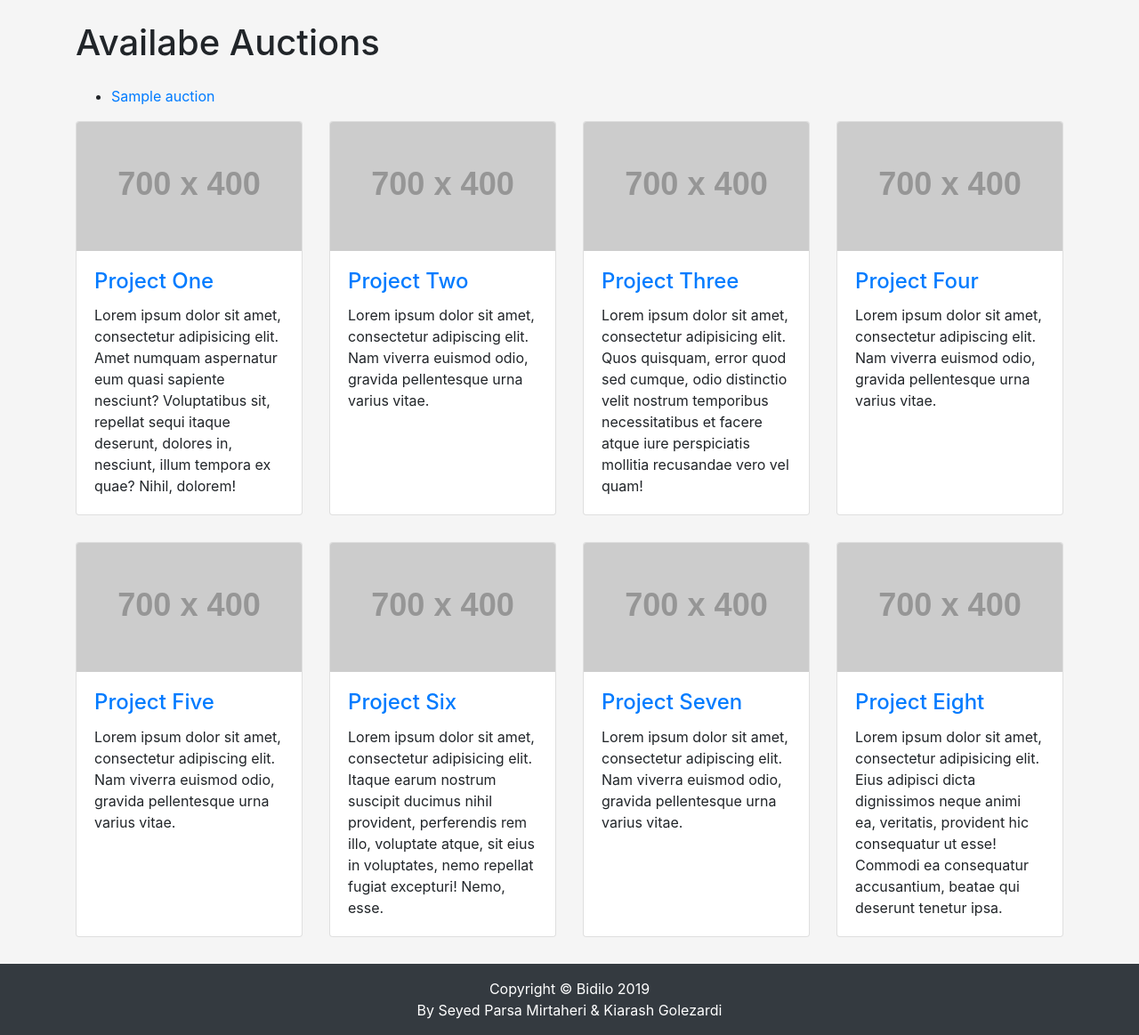
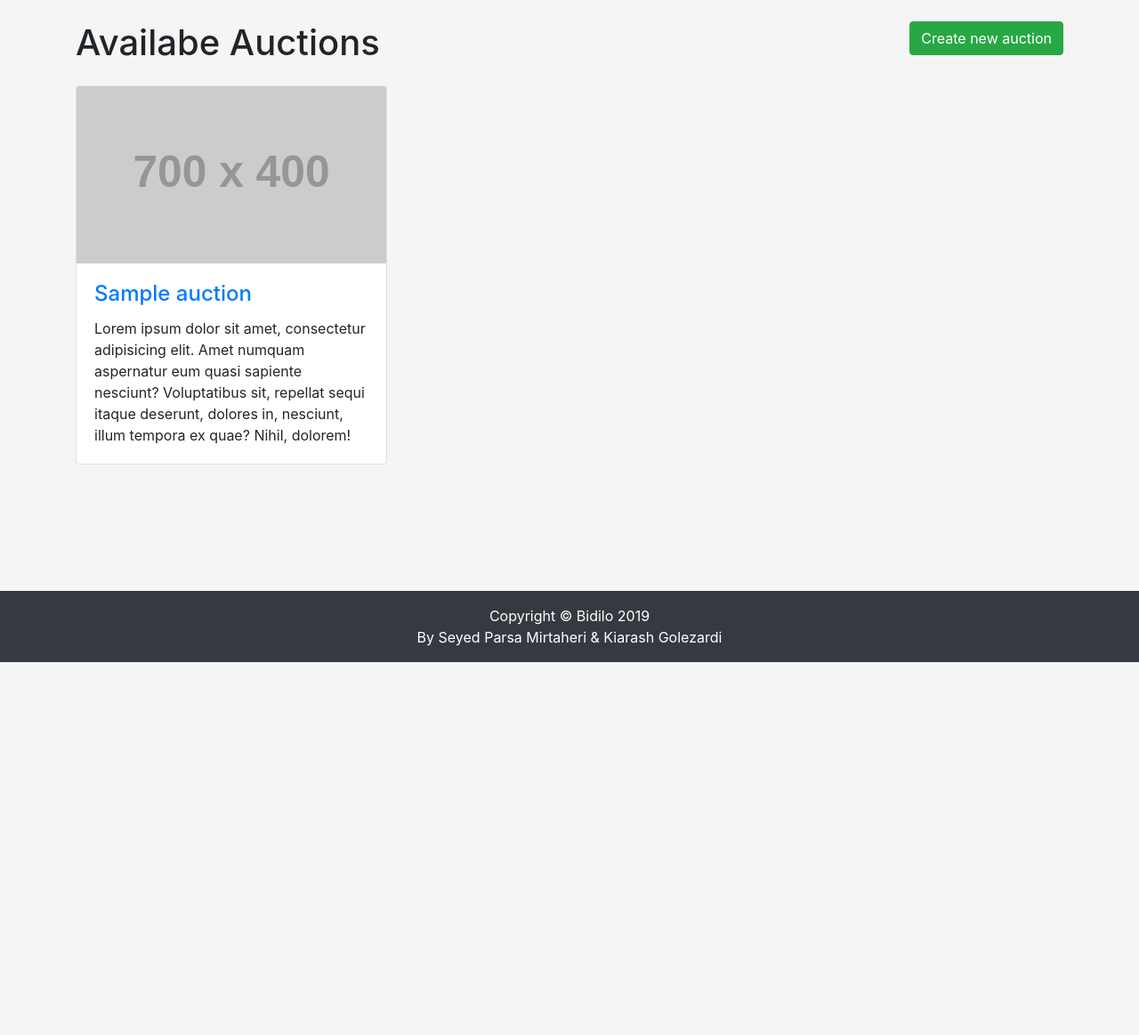
Before and after one commit to kgolezardi/SAD-Project, a Django app: page /auctions in a window 1280 px wide. Shown: the part 56-1219 px from the top of the page at 89% size. After the commit the page ends 800 px from the top, so only its background shows below. Run offline with Django 3.2, Linux system fonts and the light colour scheme; tables that the repository leaves empty hold one stand-in row (values such as "Sample post"); grey boxes labelled with a size stand in for pictures from a placeholder-image service; some libraries are stand-ins or nearby versions.

Commit message:
Add create auction button to acution list page

```diff
--- a/bidilo/core/templates/core/auctions.html
+++ b/bidilo/core/templates/core/auctions.html
@@ -7,28 +7,25 @@
     <div class="container">
 
         <!-- Page Heading -->
+        <div class="row">
+            <div class="col-md-6">
                 <h1 class="my-4">Availabe Auctions</h1>
-        {% if auction_list %}
-            <ul>
-                {% for auction in auction_list %}
-                    <li>
-                        <a href="{% url 'core:description' auction.id %}">
-                            {{ auction.title }}
-                        </a>
-                    </li>
-                {% endfor %}
-            </ul>
-        {% else %}
-            <p> No Auction Available </p>
-        {% endif %}
+            </div>
+            <div class="col-md-6 text-right my-4">
+                <a href="{% url 'core:create_auction' %}" class="btn btn-success">Create new auction</a>
+            </div>
+        </div>
+
 
         <div class="row">
-            <div class="col-lg-3 col-md-4 col-sm-6 portfolio-item">
+            {% if auction_list %}
+                {% for auction in auction_list %}
+                    <div class="col-md-4 portfolio-item">
                         <div class="card h-100">
-                    <a href="#"><img class="card-img-top" src="http://placehold.it/700x400" alt=""></a>
+                            <a href="{% url 'core:description' auction.id %}"><img class="card-img-top" src="http://placehold.it/700x400" alt=""></a>
                             <div class="card-body">
                                 <h4 class="card-title">
-                            <a href="#">Project One</a>
+                                    <a href="{% url 'core:description' auction.id %}">{{ auction.title }}</a>
                                 </h4>
                                 <p class="card-text">Lorem ipsum dolor sit amet, consectetur adipisicing elit. Amet numquam
                                     aspernatur eum quasi sapiente nesciunt? Voluptatibus sit, repellat sequi itaque deserunt,
@@ -36,93 +33,17 @@
                             </div>
                         </div>
                     </div>
-            <div class="col-lg-3 col-md-4 col-sm-6 portfolio-item">
-                <div class="card h-100">
-                    <a href="#"><img class="card-img-top" src="http://placehold.it/700x400" alt=""></a>
-                    <div class="card-body">
-                        <h4 class="card-title">
-                            <a href="#">Project Two</a>
-                        </h4>
-                        <p class="card-text">Lorem ipsum dolor sit amet, consectetur adipiscing elit. Nam viverra
-                            euismod odio, gravida pellentesque urna varius vitae.</p>
+                {% endfor %}
+            {% else %}
+                <div class="col-md-12 portfolio-item">
+                <p> No Auction Available </p>
+                <p>
+                    Or alternativly, you can
+                    <a href="{% url 'core:create_auction' %}">Create an auction</a>
+                    now!
+                </p>
                 </div>
-                </div>
-            </div>
-            <div class="col-lg-3 col-md-4 col-sm-6 portfolio-item">
-                <div class="card h-100">
-                    <a href="#"><img class="card-img-top" src="http://placehold.it/700x400" alt=""></a>
-                    <div class="card-body">
-                        <h4 class="card-title">
-                            <a href="#">Project Three</a>
-                        </h4>
-                        <p class="card-text">Lorem ipsum dolor sit amet, consectetur adipisicing elit. Quos quisquam,
-                            error quod sed cumque, odio distinctio velit nostrum temporibus necessitatibus et facere
-                            atque iure perspiciatis mollitia recusandae vero vel quam!</p>
-                    </div>
-                </div>
-            </div>
-            <div class="col-lg-3 col-md-4 col-sm-6 portfolio-item">
-                <div class="card h-100">
-                    <a href="#"><img class="card-img-top" src="http://placehold.it/700x400" alt=""></a>
-                    <div class="card-body">
-                        <h4 class="card-title">
-                            <a href="#">Project Four</a>
-                        </h4>
-                        <p class="card-text">Lorem ipsum dolor sit amet, consectetur adipiscing elit. Nam viverra
-                            euismod odio, gravida pellentesque urna varius vitae.</p>
-                    </div>
-                </div>
-            </div>
-            <div class="col-lg-3 col-md-4 col-sm-6 portfolio-item">
-                <div class="card h-100">
-                    <a href="#"><img class="card-img-top" src="http://placehold.it/700x400" alt=""></a>
-                    <div class="card-body">
-                        <h4 class="card-title">
-                            <a href="#">Project Five</a>
-                        </h4>
-                        <p class="card-text">Lorem ipsum dolor sit amet, consectetur adipiscing elit. Nam viverra
-                            euismod odio, gravida pellentesque urna varius vitae.</p>
-                    </div>
-                </div>
-            </div>
-            <div class="col-lg-3 col-md-4 col-sm-6 portfolio-item">
-                <div class="card h-100">
-                    <a href="#"><img class="card-img-top" src="http://placehold.it/700x400" alt=""></a>
-                    <div class="card-body">
-                        <h4 class="card-title">
-                            <a href="#">Project Six</a>
-                        </h4>
-                        <p class="card-text">Lorem ipsum dolor sit amet, consectetur adipisicing elit. Itaque earum
-                            nostrum suscipit ducimus nihil provident, perferendis rem illo, voluptate atque, sit eius in
-                            voluptates, nemo repellat fugiat excepturi! Nemo, esse.</p>
-                    </div>
-                </div>
-            </div>
-            <div class="col-lg-3 col-md-4 col-sm-6 portfolio-item">
-                <div class="card h-100">
-                    <a href="#"><img class="card-img-top" src="http://placehold.it/700x400" alt=""></a>
-                    <div class="card-body">
-                        <h4 class="card-title">
-                            <a href="#">Project Seven</a>
-                        </h4>
-                        <p class="card-text">Lorem ipsum dolor sit amet, consectetur adipiscing elit. Nam viverra
-                            euismod odio, gravida pellentesque urna varius vitae.</p>
-                    </div>
-                </div>
-            </div>
-            <div class="col-lg-3 col-md-4 col-sm-6 portfolio-item">
-                <div class="card h-100">
-                    <a href="#"><img class="card-img-top" src="http://placehold.it/700x400" alt=""></a>
-                    <div class="card-body">
-                        <h4 class="card-title">
-                            <a href="#">Project Eight</a>
-                        </h4>
-                        <p class="card-text">Lorem ipsum dolor sit amet, consectetur adipisicing elit. Eius adipisci
-                            dicta dignissimos neque animi ea, veritatis, provident hic consequatur ut esse! Commodi ea
-                            consequatur accusantium, beatae qui deserunt tenetur ipsa.</p>
-                    </div>
-                </div>
-            </div>
+            {% endif %}
         </div>
         <!-- /.row -->
 
```
Lines whose indentation alone changed are shown as unchanged.
